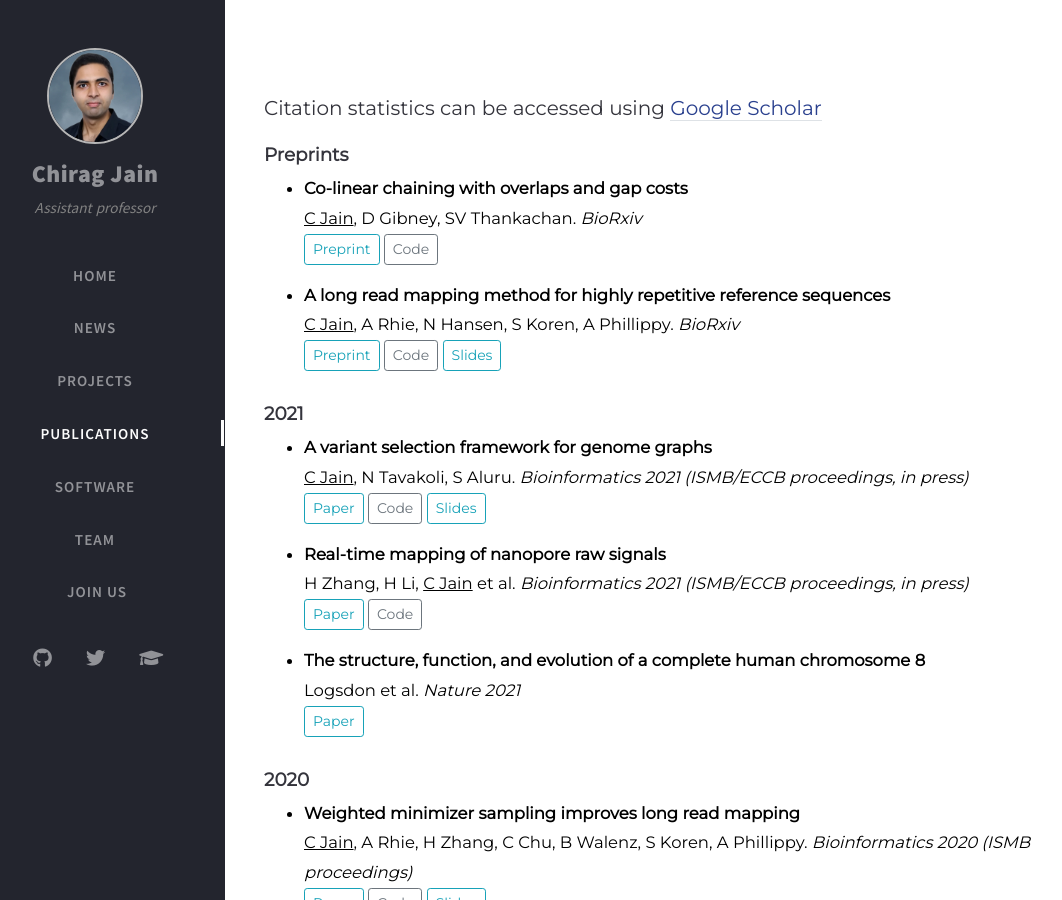
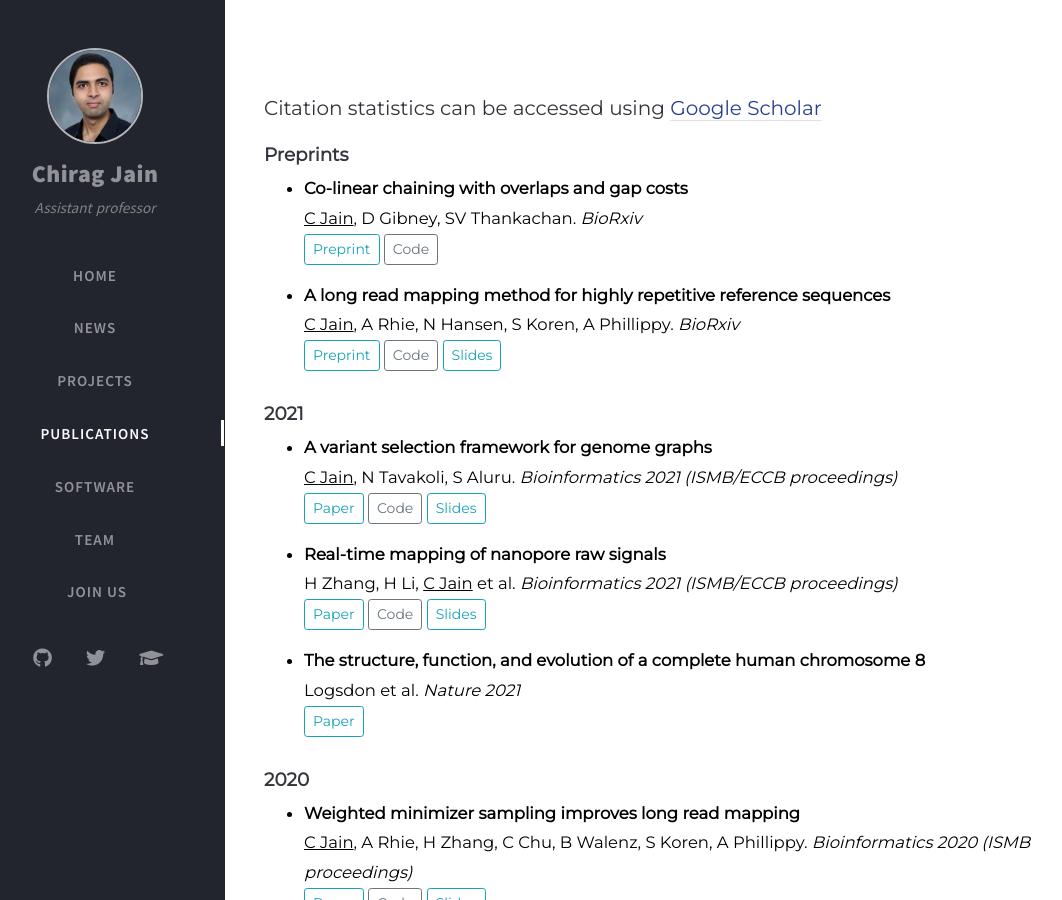
Before and after one commit to at-cg/at-cg.github.io, a Jekyll site: the page built from tabs/publications.md, in a window 1280 px wide and 900 px high. Shown: the whole window, without its empty margins (35-1097 px from the left). Built offline with Jekyll 4.4.1, drawn with Linux system fonts in a browser that asks for light colours; nearby versions of some CDN libraries; comment, search, counter and statistics services are not loaded.

```diff
--- a/tabs/publications.md
+++ b/tabs/publications.md
@@ -46,19 +46,18 @@ type: archives
 #### **2021**
 
 * **A variant selection framework for genome graphs** <br>
-<u>C Jain</u>, N Tavakoli, S Aluru. _Bioinformatics 2021 (ISMB/ECCB proceedings, in press)_
+<u>C Jain</u>, N Tavakoli, S Aluru. _Bioinformatics 2021 (ISMB/ECCB proceedings)_
 <br>
 <button type="button" class="btn btn-outline-info btn-sm"><a href="https://drive.google.com/file/d/1wyI06sKQin0XQzzI7iPjbHl3_lpOLyi6/view?usp=sharing" style="all: unset; color: inherit">Paper</a></button>
 <button type="button" class="btn btn-outline-secondary btn-sm"><a href="https://github.com/at-cg/VF" style="all: unset; color: inherit">Code</a></button>
-<button type="button" class="btn btn-outline-info btn-sm">
-<a href="https://drive.google.com/file/d/1s12icpPBFCj2X9umZpRU2-4pij9kqZet/view?usp=sharing" style="all: unset; color: inherit">Slides</a>
-</button>
+<button type="button" class="btn btn-outline-info btn-sm"><a href="https://drive.google.com/file/d/1s12icpPBFCj2X9umZpRU2-4pij9kqZet/view?usp=sharing" style="all: unset; color: inherit">Slides</a></button>
 
 * **Real-time mapping of nanopore raw signals** <br>
-H Zhang, H Li, <u>C Jain</u> et al. _Bioinformatics 2021 (ISMB/ECCB proceedings, in press)_
+H Zhang, H Li, <u>C Jain</u> et al. _Bioinformatics 2021 (ISMB/ECCB proceedings)_
 <br>
 <button type="button" class="btn btn-outline-info btn-sm"><a href="https://drive.google.com/file/d/1XCwfX-eoSWk2shd9ke14UyEF-UnZISGZ/view?usp=sharing" style="all: unset; color: inherit">Paper</a></button>
 <button type="button" class="btn btn-outline-secondary btn-sm"><a href="https://github.com/haowenz/sigmap" style="all: unset; color: inherit">Code</a></button>
+<button type="button" class="btn btn-outline-info btn-sm"><a href="https://drive.google.com/file/d/1yJu6qw7tLLorQxvfbsEpMzN7NlWlpSKp/view?usp=sharing" style="all: unset; color: inherit">Slides</a></button>
 
 * **The structure, function, and evolution of a complete human chromosome 8** <br>
 Logsdon et al. _Nature 2021_
```
Also changed, not shown: tabs/teams.md (+30 -0 lines), tabs/assets/img/Souvadra.jpg (added).
